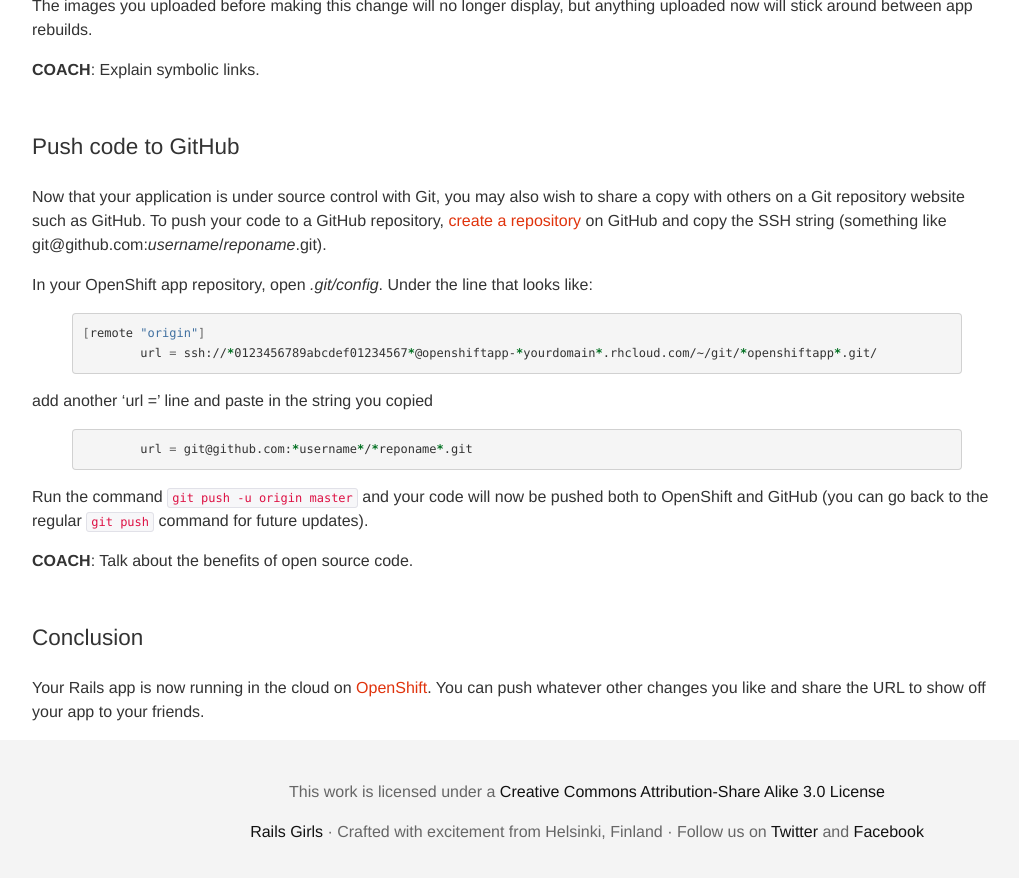
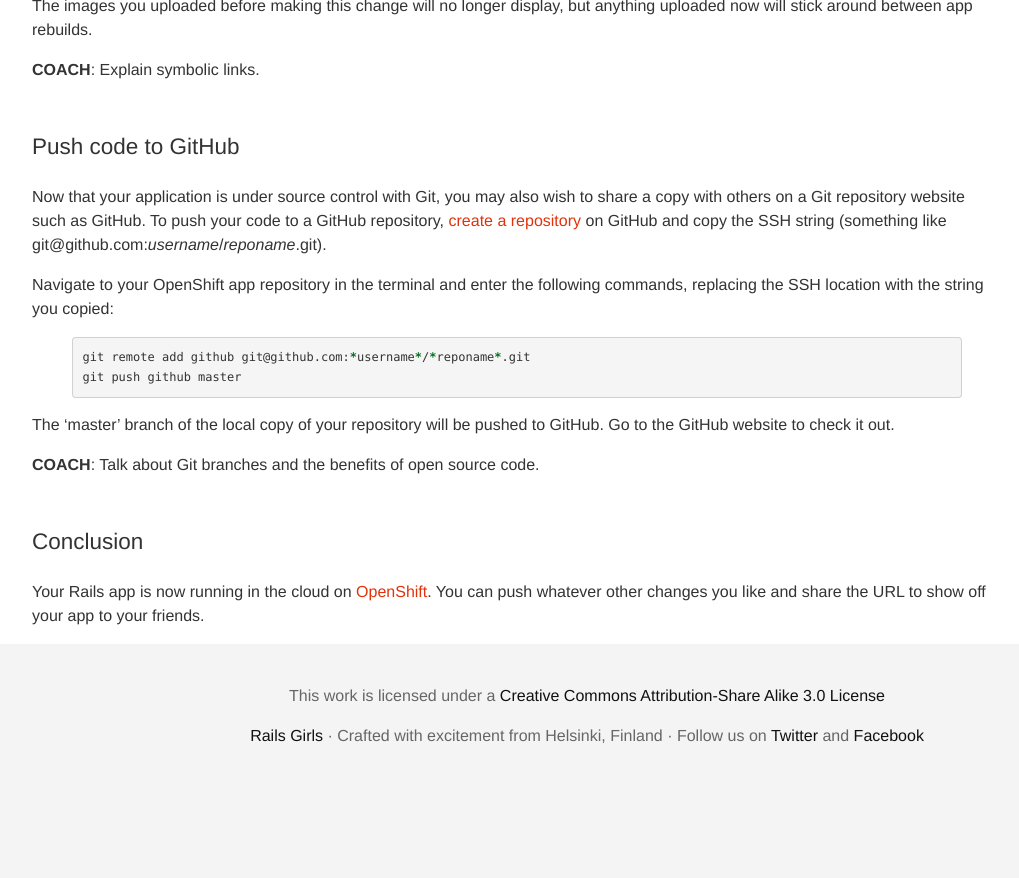
Before and after one commit to railsgirls/guides.railsgirls.com, a Jekyll site: the page built from _posts/2013-11-12-openshift.markdown, in a window 1280 px wide and 900 px high, scrolled down 3825 px. Shown: the top 878 px of the window, without its empty margins (53-1072 px from the left). Built offline with Jekyll 4.4.1, drawn with Linux system fonts in a browser that asks for light colours; nearby versions of some CDN libraries; Markdown is read by kramdown in place of the engine named in the settings; after the commit the page ends 4629 px from its top, so only the background shows below that.

Commit message:
More guide tweaks; modifying the Git section

```diff
--- a/_posts/2013-11-12-openshift.markdown
+++ b/_posts/2013-11-12-openshift.markdown
@@ -170,23 +170,16 @@
 
 Now that your application is under source control with Git, you may also wish to share a copy with others on a Git repository website such as GitHub. To push your code to a GitHub repository, [create a repository](https://github.com/new) on GitHub and copy the SSH string (something like git@github.com:*username*/*reponame*.git).
 
-In your OpenShift app repository, open *.git/config*. Under the line that looks like:
+Navigate to your OpenShift app repository in the terminal and enter the following commands, replacing the SSH location with the string you copied:
 
 {% highlight sh %}
-[remote "origin"]
-        url = ssh://*0123456789abcdef01234567*@openshiftapp-*yourdomain*.rhcloud.com/~/git/*openshiftapp*.git/
+git remote add github git@github.com:*username*/*reponame*.git
+git push github master
 {% endhighlight %}
 
-add another 'url =' line and paste in the string you copied
+The 'master' branch of the local copy of your repository will be pushed to GitHub. Go to the GitHub website to check it out.
 
-{% highlight sh %}
-        url = git@github.com:*username*/*reponame*.git
-{% endhighlight %}
-
-Run the command `git push -u origin master` and your code will now be pushed both to OpenShift and GitHub (you can go back to the regular `git push` command for future updates).
-
-__COACH__: Talk about the benefits of open source code.
-
+__COACH__: Talk about Git branches and the benefits of open source code.
 
 ### Conclusion
 
```
